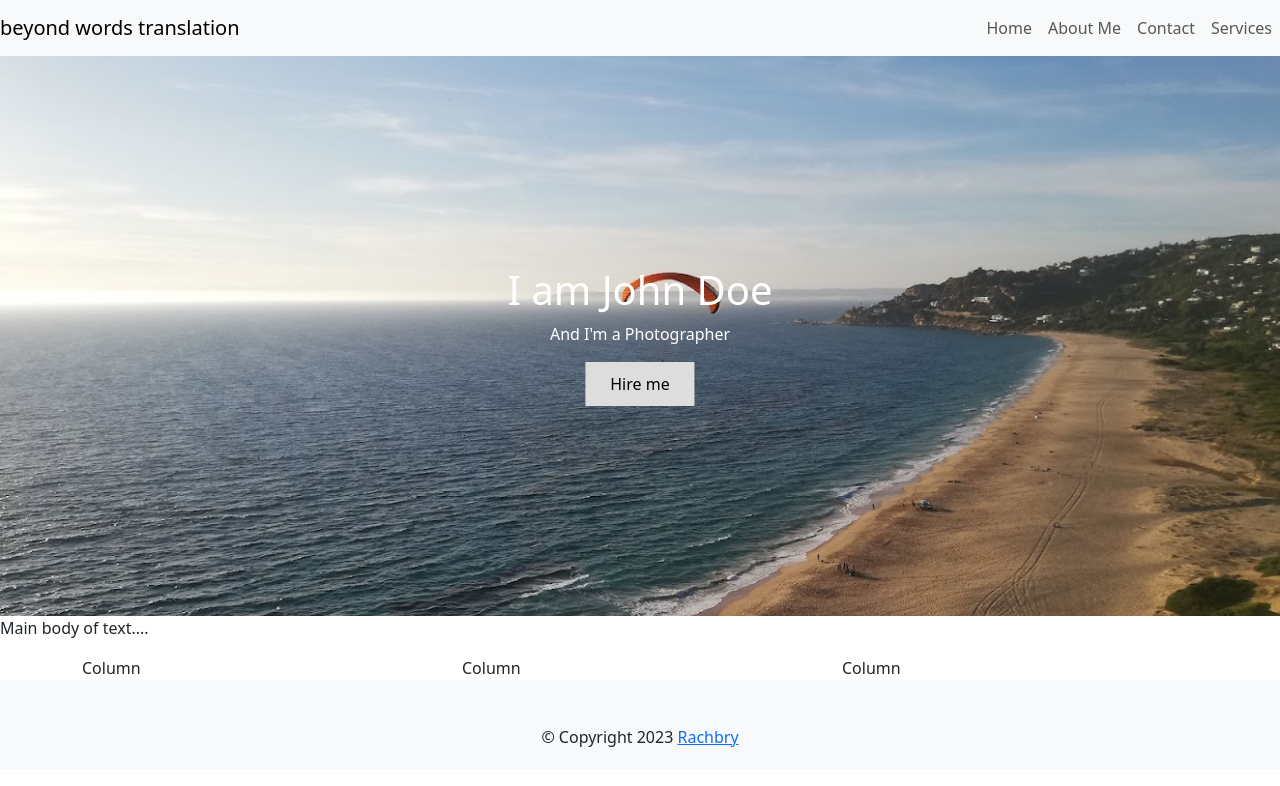
After one commit to rachbry/beyond-words, a Django app: page / in a window 1280 px wide. The commit adds this page. Shown: the top 786 px of the page. Run offline with Django 5.2, Linux system fonts and the light colour scheme.

Commit message:
Created index page and added static folder

```diff
--- /dev/null
+++ b/home/templates/home/index.html
@@ -0,0 +1,32 @@
+{% extends 'base.html' %}
+{% load static %}
+
+{% block title %}Home {% endblock %}
+
+{% block content %}
+    <!-- Hero image -->
+    <div class="hero-image">
+        <div class="hero-text">
+            <h1>I am John Doe</h1>
+            <p>And I'm a Photographer</p>
+            <button>Hire me</button>
+        </div>
+    </div>
+    <div>
+        <p>Main body of text....</p>
+    </div>
+    <div class="container">
+        <div class="row">
+          <div class="col">
+            Column
+          </div>
+          <div class="col">
+            Column
+          </div>
+          <div class="col">
+            Column
+          </div>
+        </div>
+      </div>
+
+      {% endblock %}
--- /dev/null
+++ b/home/urls.py
@@ -0,0 +1,6 @@
+from django.urls import path
+from .views import Index
+
+urlpatterns = [
+    path('', Index.as_view(), name = 'home')
+]
--- a/home/views.py
+++ b/home/views.py
@@ -1,3 +1,6 @@
 from django.shortcuts import render
+from django.views.generic import TemplateView
 
 # Create your views here.
+class Index(TemplateView):
+    template_name = "home/index.html"
--- a/main/urls.py
+++ b/main/urls.py
@@ -15,8 +15,9 @@ Including another URLconf
     2. Add a URL to urlpatterns:  path('blog/', include('blog.urls'))
 """
 from django.contrib import admin
-from django.urls import path
+from django.urls import path, include
 
 urlpatterns = [
     path('admin/', admin.site.urls),
+    path('', include('home.urls')),
 ]
--- a/assets/css/styles.css
+++ b/static/css/styles.css
@@ -5,7 +5,7 @@ body, html {
 /* The hero image */
 .hero-image {
   /* Use "linear-gradient" to add a darken background effect to the image (photographer.jpg). This will make the text easier to read */
-  background-image: url("/assets/images/hero.jpg");
+  background-image: url('/static/images/hero.jpg');
 
   /* Set a specific height */
   height: 70%;
--- a/index.html
+++ b/templates/base.html
@@ -1,3 +1,4 @@
+{% load static %}
 <!DOCTYPE html>
 <html lang="en">
 
@@ -7,8 +8,8 @@
     <!-- bootstrap -->
     <link href="https://cdn.jsdelivr.net/npm/bootstrap@5.3.2/dist/css/bootstrap.min.css" rel="stylesheet"
         integrity="sha384-T3c6CoIi6uLrA9TneNEoa7RxnatzjcDSCmG1MXxSR1GAsXEV/Dwwykc2MPK8M2HN" crossorigin="anonymous">
-    <link rel="stylesheet" href="assets/css/styles.css">
-    <title>Beyond Words | Home Page</title>
+    <link rel="stylesheet" href="{% static 'css/styles.css' %}">
+    <title>Beyond Words | {% block title %}{% endblock %}</title>
 </head>
 
 <body>
@@ -27,7 +28,7 @@
         <div class="collapse navbar-collapse" id="my-nav-bar">
             <ul class="navbar-nav my-auto mr-2 ms-auto">
                 <li class="active nav-item">
-                    <a href="/" class="nav-link">
+                    <a href="{% url 'home'}" class="nav-link">
                         Home
                     </a>
                 </li>
@@ -49,34 +50,33 @@
             </ul>
         </div>
     </nav>
-    <!-- Hero image -->
-    <div class="hero-image">
-        <div class="hero-text">
-            <h1>I am John Doe</h1>
-            <p>And I'm a Photographer</p>
-            <button>Hire me</button>
+
+    {% block content %}
+
+    {% endblock %}
+
+    <!-- footer -->
+    <footer class="bg-body-tertiary text-center">
+        <div class="container p-2">
+            <!-- Social Media Icons -->
+            <div>
+                <a class="btn text-white btn-floating m-1" href="https://www.facebook.com/" target="_blank">
+                    <i class="fab fa-facebook-f"></i>
+                </a>
+                <a class="btn text-white btn-floating m-1" href="https://twitter.com/" target="_blank">
+                    <i class="fab fa-x-twitter"></i>
+                </a>
+                <a class="btn text-white btn-floating m-1" href="https://www.instagram.com/" target="_blank">
+                    <i class="fab fa-instagram"></i>
+                </a>
+            </div>
         </div>
-    </div>
-    <div>
-        <p>Main body of text....</p>
-    </div>
-    <div class="container">
-        <div class="row">
-          <div class="col">
-            Column
-          </div>
-          <div class="col">
-            Column
-          </div>
-          <div class="col">
-            Column
-          </div>
+        <div class="text-center p-1">
+            <p class="text-center uppercase special-text">&copy; Copyright 2023
+                <a href="https://github.com/rachbry" class="special-text" target="_blank">Rachbry</a>
+            </p>
         </div>
-      </div>
-      <div>
-
-      </div>
-
+    </footer>
     <script src="https://cdn.jsdelivr.net/npm/@popperjs/core@2.9.2/dist/umd/popper.min.js"
         integrity="sha384-IQsoLXl5PILFhosVNubq5LC7Qb9DXgDA9i+tQ8Zj3iwWAwPtgFTxbJ8NT4GN1R8p"
         crossorigin="anonymous"></script>
```
Also changed, not shown: main/settings.py (+9 -3 lines), static/images/hero.jpg (renamed from assets/images/hero.jpg).
